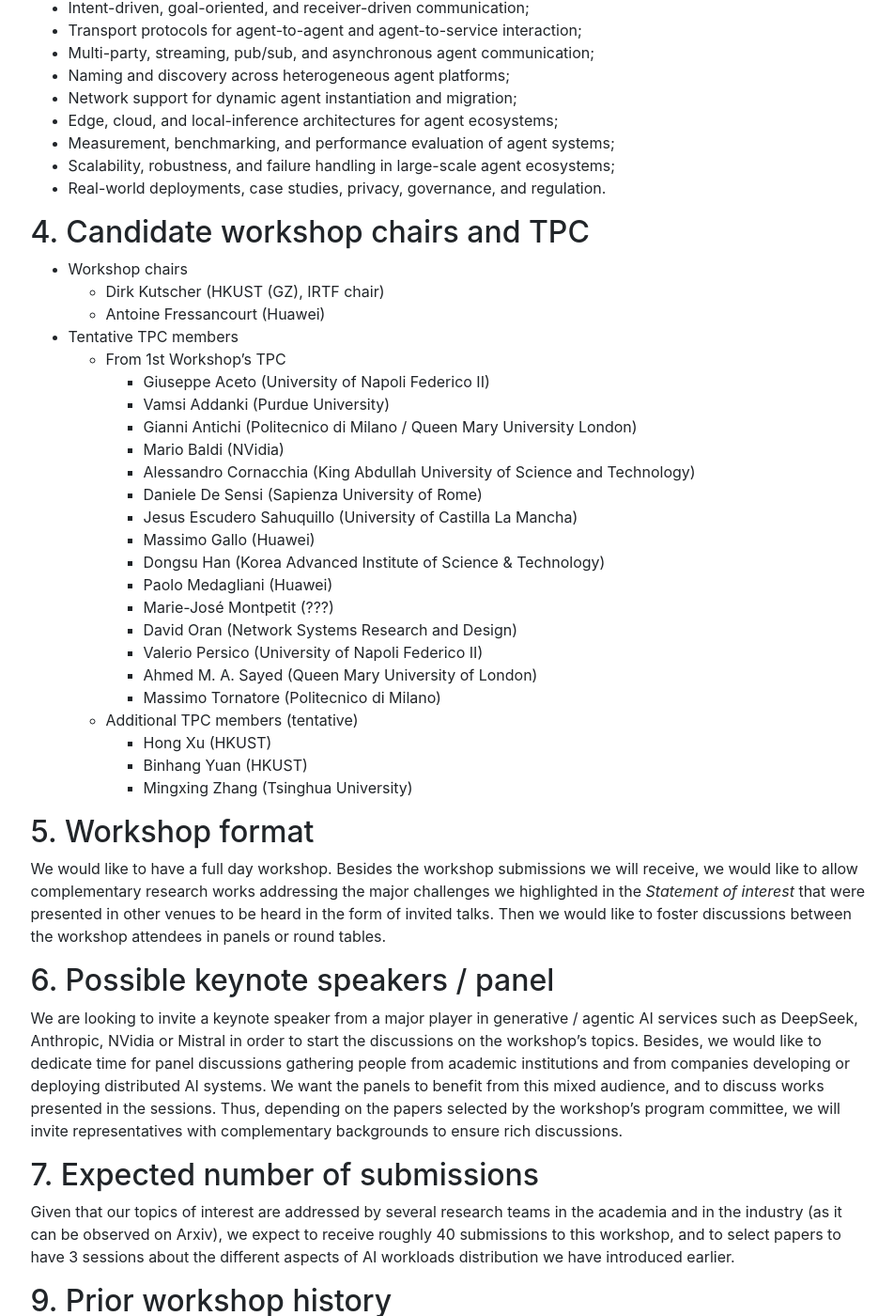
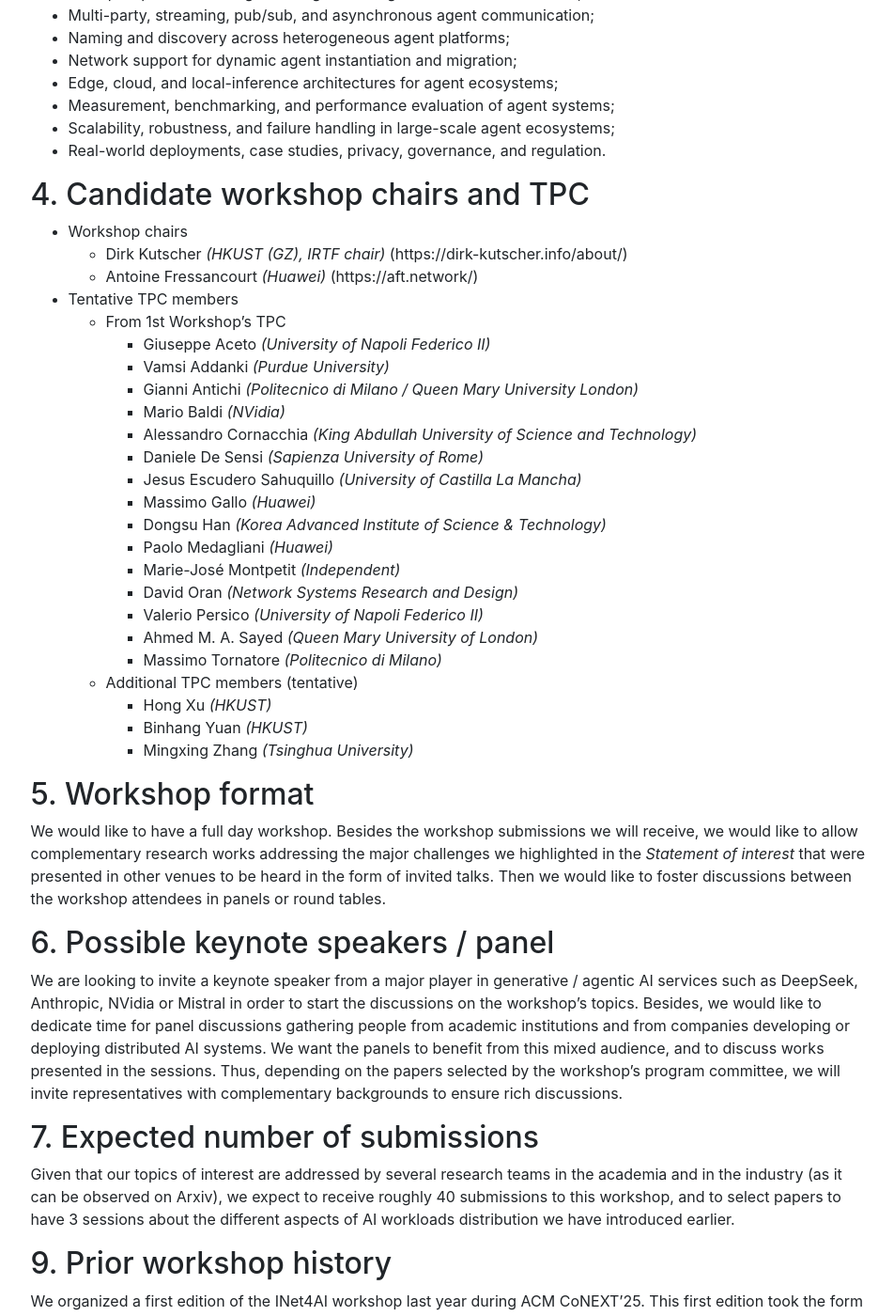
Before and after one commit to IRTF-net4AI/inet4ai, a Jekyll site: the page built from drafts/proposal-CoNEXT26.md, in a window 1280 px wide and 1400 px high, scrolled down 3354 px. Shown: the whole window at 94% size, without its empty margins (160-1112 px from the left). Built offline with Jekyll 4.4.1, drawn with Linux system fonts in a browser that asks for light colours; nearby versions of some CDN libraries; our own code applies the rules of GitHub Pages for plain Markdown files; library files that are not in the unit come from our copies; some of the changed text lies outside the part shown.

Commit message:
Revise CoNEXT26 proposal with updated content
Updated the proposal document for the CoNEXT26 workshop, including revisions to sections on AI workload distribution, workshop format, and candidate chairs.

```diff
--- a/drafts/proposal-CoNEXT26.md
+++ b/drafts/proposal-CoNEXT26.md
@@ -18,13 +18,11 @@ While training large models becomes an increasingly specialized venture led by a
 
 At the same time, questions arise related to the governance and operational models of generative AI services, in particular due to data ownership and trustworthiness aspects. While some of those concerns can find a solution in federated learning systems, in which data ownership can be retained, and models are trained among several stakeholders, the increasing use of (agentic) AI systems in the operation of critical services requires a proper tracing authentication and authorization system to frame generative AI's scope of work and enforce AI agents' accountability and traceability.
 
-[TODO text to introduce Reliability engineering challenges in Networking for AI?]
-
 Those three observations have raised numerous questions in the Internet community in general, and in the IRTF (Internet Research Task Force) [2] in particular, to determine how the necessary distribution of generative AI systems beyond the realm of single datacenters will impact the Internet at large. With this workshop, our goal is to continue the dialogue between academic researchers, network operators, cloud service providers and generative AI services developers that was initiated with the first edition of the workshop [3] and which continued in the IRTF community [4] to examine how to address inter-networking challenges of AI workloads operation at scale.
 
 ### 2.2. Comparison with existing workshops on related topics
 
-In the academic community, several workshops have been organized with either a focus on networking challenges of AI (e.g. NAIC [5]), on addressing the computing requirements of LLMs and GNNs (e.g. LG-ARC [6], EuroMLSys [7]) or on distributed and federated machine learning systems (e.g. HotDiML [8], MCDC [9]). The workshop we are proposing differs from those workshops in its intention to explore the challenges raised by the distribution of AI workloads at a large, global scale and by the interaction between those workloads and typical Internet traffic or applications. Those issues are not yet given a proper platform in our view, and we would like this workshop to be a venue to discuss about those topics.
+In the academic community, several workshops have been organized with either a focus on networking challenges of AI (*e.g.* NAIC [5]), on addressing the computing requirements of LLMs and GNNs (*e.g.* LG-ARC [6], EuroMLSys [7]) or on distributed and federated machine learning systems (*e.g.* HotDiML [8], MCDC [9]). The workshop we are proposing differs from those workshops in its intention to explore the challenges raised by the distribution of AI workloads at a large, global scale and by the interaction between those workloads and typical Internet traffic or applications. Those issues are not yet given a proper platform in our view, and we would like this workshop to be a venue to discuss about those topics.
 
 At last, one of the topics we would like to address in the workshop, decentralized federated learning, can be seen as a follow-up to a discussion about the Internet's decentralization which has been the topic of several workshop organized during CoNEXT in the past years and co-chaired by Dirk Kutscher. Those workshops were very well received and sparkled interesting discussions in the Internet community.
 
@@ -77,29 +75,31 @@ The fundamental question underlying those changes is how generative AI systems i
 ## 4. Candidate workshop chairs and TPC
 
 * Workshop chairs
-  * Dirk Kutscher (HKUST (GZ), IRTF chair)
-  * Antoine Fressancourt (Huawei)
+  * Dirk Kutscher *(HKUST (GZ), IRTF chair)* (https://dirk-kutscher.info/about/)
+  * Antoine Fressancourt *(Huawei)* (https://aft.network/)
 * Tentative TPC members
   * From 1st Workshop's TPC
-    * Giuseppe Aceto (University of Napoli Federico II)
-    * Vamsi Addanki (Purdue University)
-    * Gianni Antichi (Politecnico di Milano / Queen Mary University London)
-    * Mario Baldi (NVidia)
-    * Alessandro Cornacchia (King Abdullah University of Science and Technology)
-    * Daniele De Sensi (Sapienza University of Rome)
-    * Jesus Escudero Sahuquillo (University of Castilla La Mancha)
-    * Massimo Gallo (Huawei)
-    * Dongsu Han (Korea Advanced Institute of Science & Technology)
-    * Paolo Medagliani (Huawei)
-    * Marie-José Montpetit (???)
-    * David Oran (Network Systems Research and Design)
-    * Valerio Persico (University of Napoli Federico II)
-    * Ahmed M. A. Sayed (Queen Mary University of London)
-    * Massimo Tornatore (Politecnico di Milano)
+    * Giuseppe Aceto *(University of Napoli Federico II)*
+    * Vamsi Addanki *(Purdue University)*
+    * Gianni Antichi *(Politecnico di Milano / Queen Mary University London)*
+    * Mario Baldi *(NVidia)*
+    * Alessandro Cornacchia *(King Abdullah University of Science and Technology)*
+    * Daniele De Sensi *(Sapienza University of Rome)*
+    * Jesus Escudero Sahuquillo *(University of Castilla La Mancha)*
+    * Massimo Gallo *(Huawei)*
+    * Dongsu Han *(Korea Advanced Institute of Science & Technology)*
+    * Paolo Medagliani *(Huawei)*
+    * Marie-José Montpetit *(Independent)*
+    * David Oran *(Network Systems Research and Design)*
+    * Valerio Persico *(University of Napoli Federico II)*
+    * Ahmed M. A. Sayed *(Queen Mary University of London)*
+    * Massimo Tornatore *(Politecnico di Milano)*
   * Additional TPC members (tentative)
-    * Hong Xu (HKUST)
-    * Binhang Yuan (HKUST)
-    * Mingxing Zhang (Tsinghua University)
+    * Hong Xu *(HKUST)*
+    * Binhang Yuan *(HKUST)*
+    * Mingxing Zhang *(Tsinghua University)*
+
+<div style="page-break-after: always"></div>
 
 ## 5. Workshop format
 
@@ -121,16 +121,18 @@ As mentioned in the *Statement of interest*, this workshop is participating in a
 
 We hope that we will be able to organize this second edition to continue this dialogue while we observe an acceleration of the pace of innovation in the generative and agentic AI ecosystem.
 
+<div style="page-break-after: always"></div>
+
 ## 10. Potential community / Interdisciplinarity
 
 Besides the CoNEXT community, we would like to publicize this workshop to other researchers who are or will be facing the issues we want to address, namely:
 
-* the (distributed) machine learning systems community;
-* the IRTF community;
-* open source developers of AI training or inference engines such as vLLM, LMCache or Ray;
-* the High-Performance Computing (HPC) research community;
-* generative AI researchers and/or language model designers;
-* the micro-electronics research community.
+* The (distributed) machine learning systems community;
+* The IRTF community;
+* Open source developers of AI training or inference engines such as vLLM, LMCache or Ray;
+* The High-Performance Computing (HPC) research community;
+* Generative AI researchers and/or language model designers;
+* The micro-electronics research community.
 
 ## 11. References
 
```
